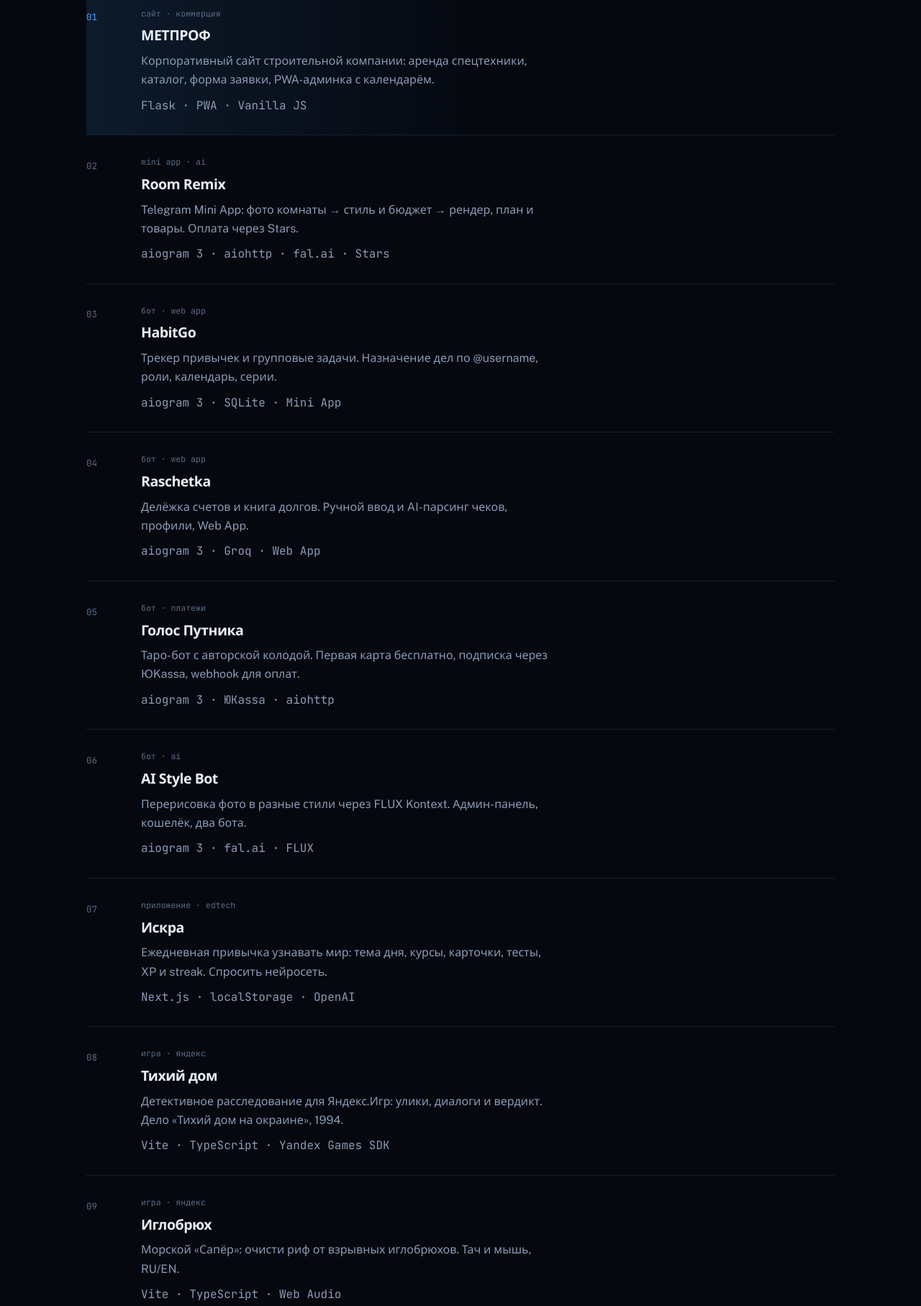
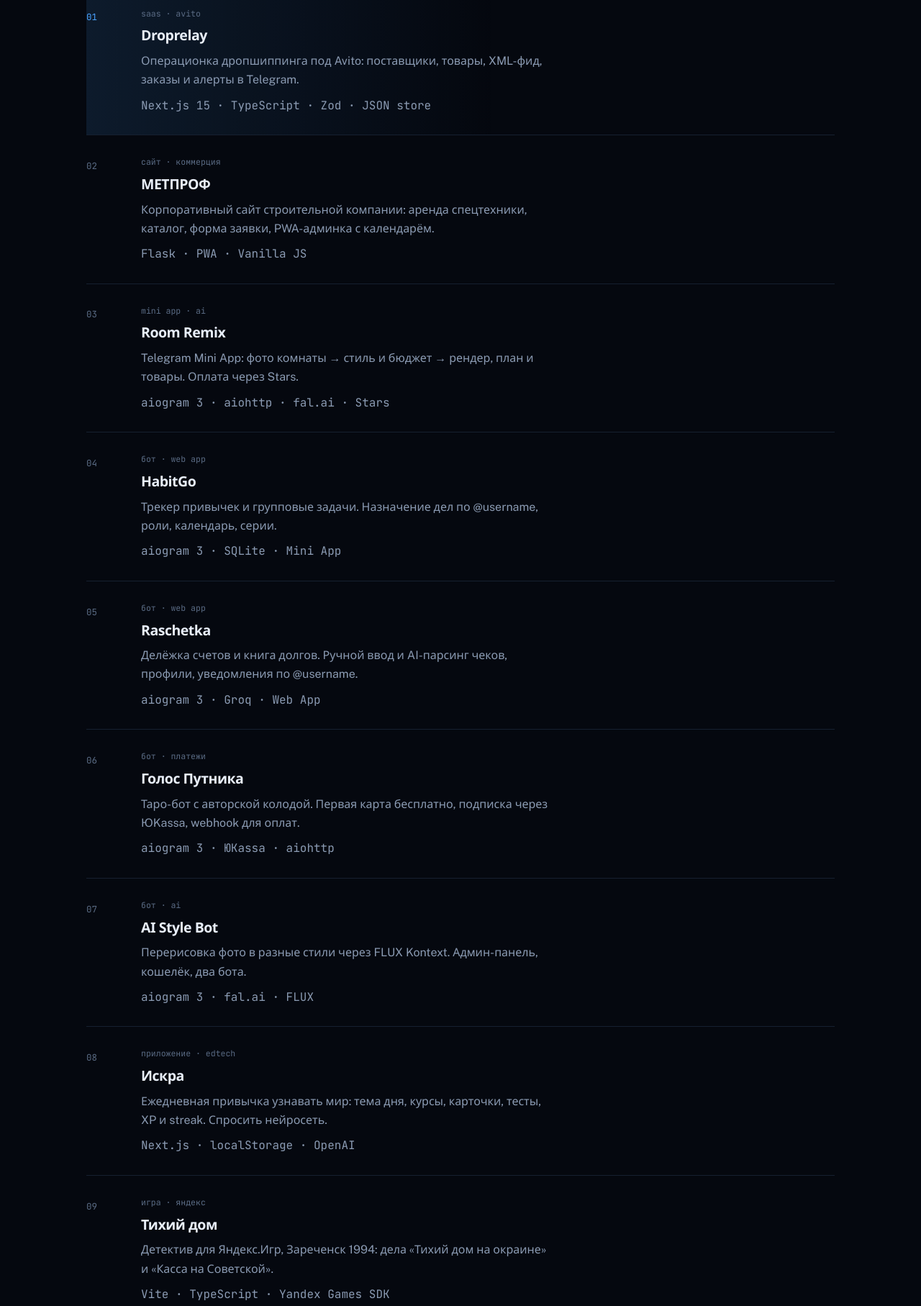
Before and after one commit to lam1um/lam1um.github.io, a plain HTML site: page index.html in a window 1280 px wide. Shown: the part 1000-2815 px from the top of the page at 72% size. Drawn offline with nearby package versions, Linux system fonts and the light colour scheme; a web font is replaced by a local one.

Commit message:
Add Droprelay and refresh project list

```diff
--- a/index.html
+++ b/index.html
@@ -9,7 +9,7 @@
   <link rel="preconnect" href="https://fonts.googleapis.com" />
   <link rel="preconnect" href="https://fonts.gstatic.com" crossorigin />
   <link href="https://fonts.googleapis.com/css2?family=JetBrains+Mono:wght@400;500&family=Public+Sans:ital,wght@0,400;0,500;0,600;1,400&family=Unbounded:wght@500;700;800&display=swap" rel="stylesheet" />
-  <link rel="stylesheet" href="css/styles.css?v=works2" />
+  <link rel="stylesheet" href="css/styles.css?v=works3" />
 </head>
 <body>
   <div class="atmosphere" aria-hidden="true">
@@ -72,6 +72,16 @@
         <li class="work work--lead reveal">
           <span class="work__index" aria-hidden="true">01</span>
           <div class="work__body">
+            <span class="work__kind">saas · avito</span>
+            <h3>Droprelay</h3>
+            <p>Операционка дропшиппинга под Avito: поставщики, товары, XML-фид, заказы и алерты в Telegram.</p>
+            <p class="work__stack">Next.js 15 · TypeScript · Zod · JSON store</p>
+          </div>
+        </li>
+
+        <li class="work reveal">
+          <span class="work__index" aria-hidden="true">02</span>
+          <div class="work__body">
             <span class="work__kind">сайт · коммерция</span>
             <h3><a href="https://31-58-85-80.sslip.io/midprof/" target="_blank" rel="noopener">МЕТПРОФ</a></h3>
             <p>Корпоративный сайт строительной компании: аренда спецтехники, каталог, форма заявки, PWA-админка с календарём.</p>
@@ -80,7 +90,7 @@
         </li>
 
         <li class="work reveal">
-          <span class="work__index" aria-hidden="true">02</span>
+          <span class="work__index" aria-hidden="true">03</span>
           <div class="work__body">
             <span class="work__kind">mini app · ai</span>
             <h3><a href="https://31-58-85-80.sslip.io/room-remix/" target="_blank" rel="noopener">Room Remix</a></h3>
@@ -90,7 +100,7 @@
         </li>
 
         <li class="work reveal">
-          <span class="work__index" aria-hidden="true">03</span>
+          <span class="work__index" aria-hidden="true">04</span>
           <div class="work__body">
             <span class="work__kind">бот · web app</span>
             <h3><a href="https://t.me/HabitGoBot" target="_blank" rel="noopener">HabitGo</a></h3>
@@ -100,17 +110,17 @@
         </li>
 
         <li class="work reveal">
-          <span class="work__index" aria-hidden="true">04</span>
+          <span class="work__index" aria-hidden="true">05</span>
           <div class="work__body">
             <span class="work__kind">бот · web app</span>
             <h3><a href="https://github.com/lam1um/raschetka-bot" target="_blank" rel="noopener">Raschetka</a></h3>
-            <p>Делёжка счетов и книга долгов. Ручной ввод и AI-парсинг чеков, профили, Web App.</p>
+            <p>Делёжка счетов и книга долгов. Ручной ввод и AI-парсинг чеков, профили, уведомления по @username.</p>
             <p class="work__stack">aiogram 3 · Groq · Web App</p>
           </div>
         </li>
 
         <li class="work reveal">
-          <span class="work__index" aria-hidden="true">05</span>
+          <span class="work__index" aria-hidden="true">06</span>
           <div class="work__body">
             <span class="work__kind">бот · платежи</span>
             <h3><a href="https://t.me/Tarot_opora_bot" target="_blank" rel="noopener">Голос Путника</a></h3>
@@ -120,7 +130,7 @@
         </li>
 
         <li class="work reveal">
-          <span class="work__index" aria-hidden="true">06</span>
+          <span class="work__index" aria-hidden="true">07</span>
           <div class="work__body">
             <span class="work__kind">бот · ai</span>
             <h3><a href="https://github.com/lam1um/ai-style-bot" target="_blank" rel="noopener">AI Style Bot</a></h3>
@@ -130,7 +140,7 @@
         </li>
 
         <li class="work reveal">
-          <span class="work__index" aria-hidden="true">07</span>
+          <span class="work__index" aria-hidden="true">08</span>
           <div class="work__body">
             <span class="work__kind">приложение · edtech</span>
             <h3><a href="https://31-58-85-80.sslip.io/ucheba/" target="_blank" rel="noopener">Искра</a></h3>
@@ -140,17 +150,17 @@
         </li>
 
         <li class="work reveal">
-          <span class="work__index" aria-hidden="true">08</span>
+          <span class="work__index" aria-hidden="true">09</span>
           <div class="work__body">
             <span class="work__kind">игра · яндекс</span>
             <h3><a href="http://31.58.85.80:5173/" target="_blank" rel="noopener">Тихий дом</a></h3>
-            <p>Детективное расследование для Яндекс.Игр: улики, диалоги и вердикт. Дело «Тихий дом на окраине», 1994.</p>
+            <p>Детектив для Яндекс.Игр, Зареченск 1994: дела «Тихий дом на окраине» и «Касса на Советской».</p>
             <p class="work__stack">Vite · TypeScript · Yandex Games SDK</p>
           </div>
         </li>
 
         <li class="work reveal">
-          <span class="work__index" aria-hidden="true">09</span>
+          <span class="work__index" aria-hidden="true">10</span>
           <div class="work__body">
             <span class="work__kind">игра · яндекс</span>
             <h3><a href="http://31.58.85.80:5180/" target="_blank" rel="noopener">Иглобрюх</a></h3>
@@ -160,7 +170,7 @@
         </li>
 
         <li class="work reveal">
-          <span class="work__index" aria-hidden="true">10</span>
+          <span class="work__index" aria-hidden="true">11</span>
           <div class="work__body">
             <span class="work__kind">игра · яндекс</span>
             <h3><a href="http://31.58.85.80/pelmen/" target="_blank" rel="noopener">Пельмень</a></h3>
@@ -170,7 +180,7 @@
         </li>
 
         <li class="work reveal">
-          <span class="work__index" aria-hidden="true">11</span>
+          <span class="work__index" aria-hidden="true">12</span>
           <div class="work__body">
             <span class="work__kind">бот · ai</span>
             <h3><a href="https://github.com/lam1um/danetka-ai-bot" target="_blank" rel="noopener">Danetka AI</a></h3>
@@ -180,7 +190,7 @@
         </li>
 
         <li class="work reveal">
-          <span class="work__index" aria-hidden="true">12</span>
+          <span class="work__index" aria-hidden="true">13</span>
           <div class="work__body">
             <span class="work__kind">бот · игра</span>
             <h3><a href="https://github.com/lam1um/phrase-game-bot" target="_blank" rel="noopener">Дополни фразу</a></h3>
@@ -200,6 +210,7 @@
           <li><strong>Чистяков Orders</strong> — кастомный бот заявок (брикет/уголь) + Google Sheets</li>
           <li><strong>Brainrot Farm</strong> — ферма-мердж для Яндекс Игр</li>
           <li><strong>Veg Shop / Strawberry</strong> — Telegram-магазины под локальные продажи</li>
+          <li><a href="https://31-58-85-80.sslip.io/relay" target="_blank" rel="noopener"><strong>Relay</strong></a> — ops-консоль сервера и агент-промпты</li>
         </ul>
       </details>
     </section>
```
